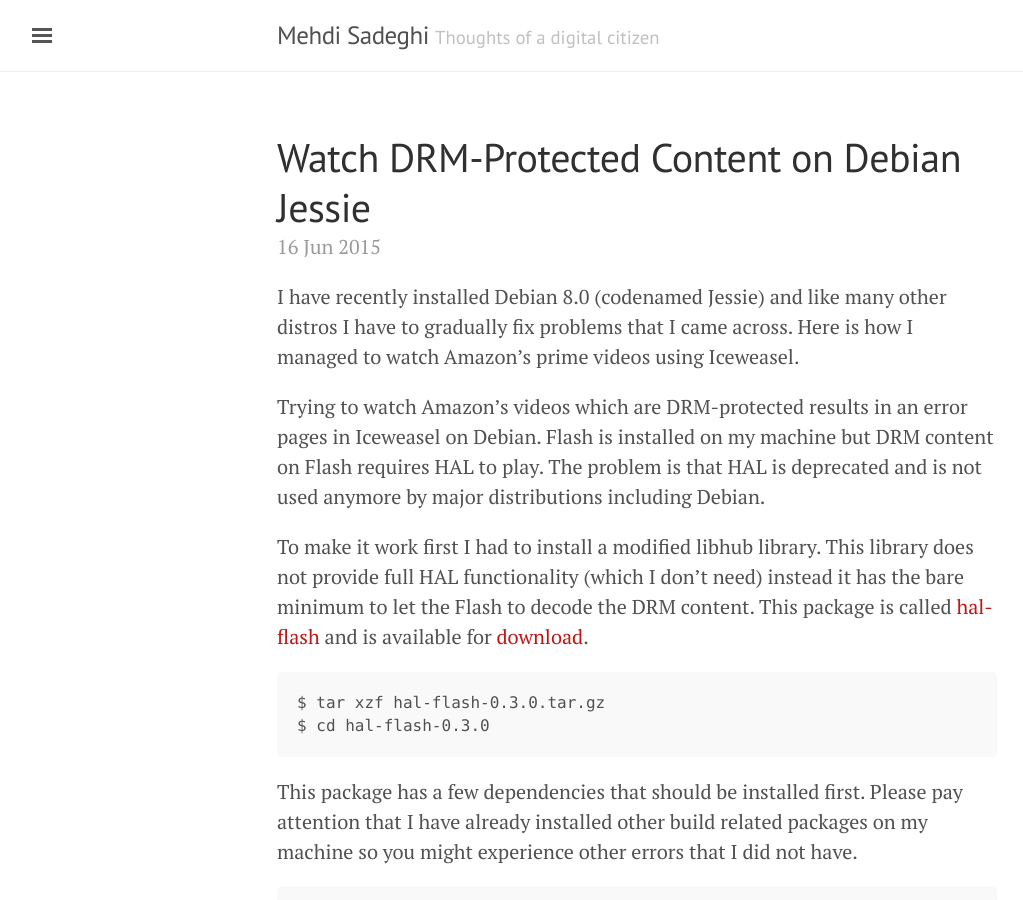
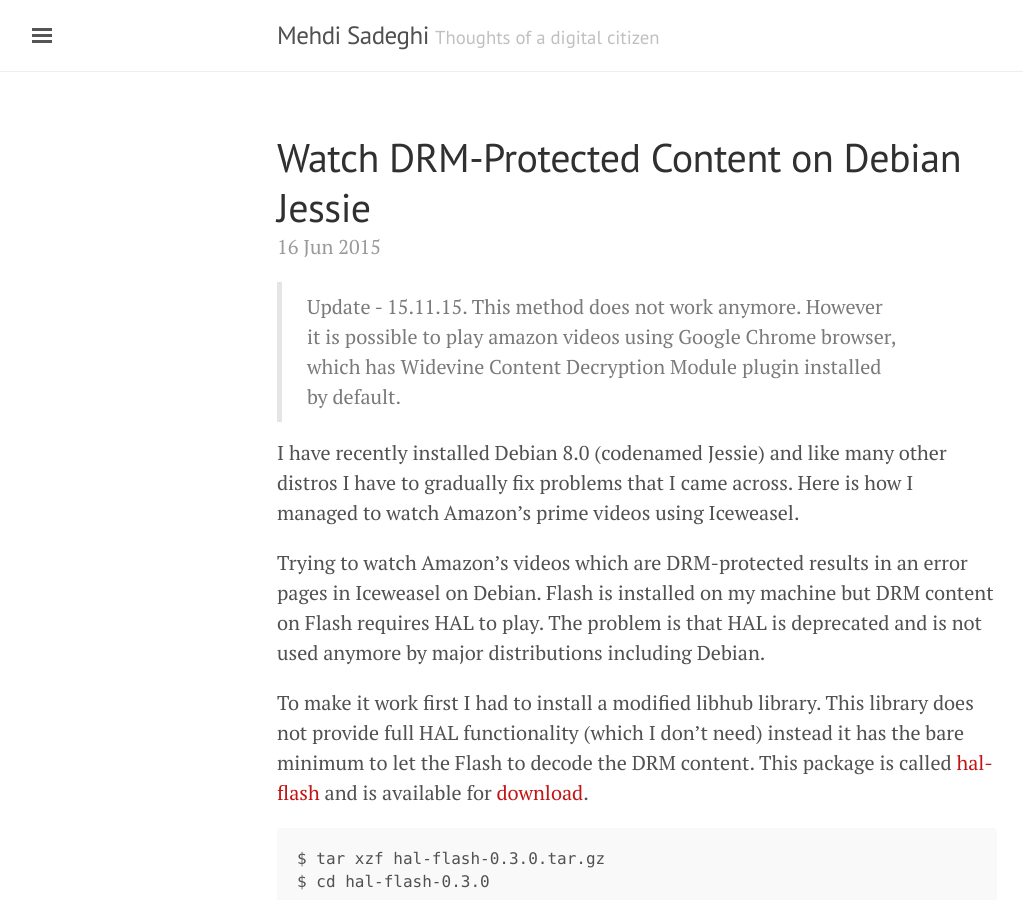
Before and after one commit to mehdisadeghi/mehdisadeghi.github.io, a Jekyll site: the page built from _posts/2015-06-16-flash-drm-on-debian-jessie.md, in a window 1280 px wide and 900 px high. Shown: the whole window, without its empty margins (3-1026 px from the left). Built offline with Jekyll 4.4.1, drawn with Linux system fonts in a browser that asks for light colours.

Commit message:
Update DRM post

```diff
--- a/_posts/2015-06-16-flash-drm-on-debian-jessie.md
+++ b/_posts/2015-06-16-flash-drm-on-debian-jessie.md
@@ -3,6 +3,10 @@
 tags: debian, hal, flash, drm, amazon
 title: Watch DRM-Protected Content on Debian Jessie
 ---
+
+<blockquote>
+Update - 15.11.15. This method does not work anymore. However it is possible to play amazon videos using Google Chrome browser, which has  Widevine Content Decryption Module plugin installed by default.
+</blockquote>
 
 I have recently installed Debian 8.0 (codenamed Jessie) and like many other distros I have to gradually fix problems that I came across. Here is how I managed to watch Amazon's prime videos using Iceweasel.
 
```
